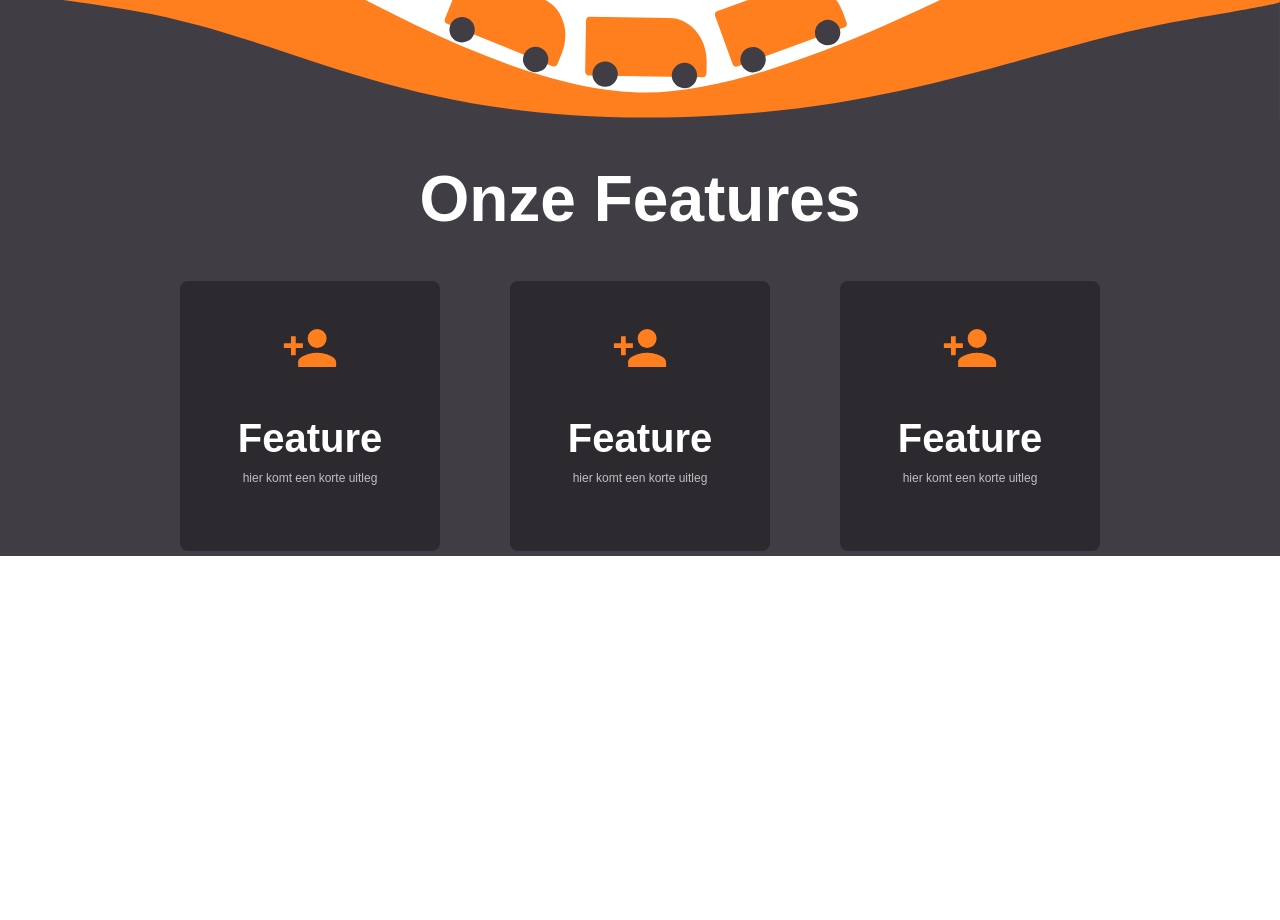
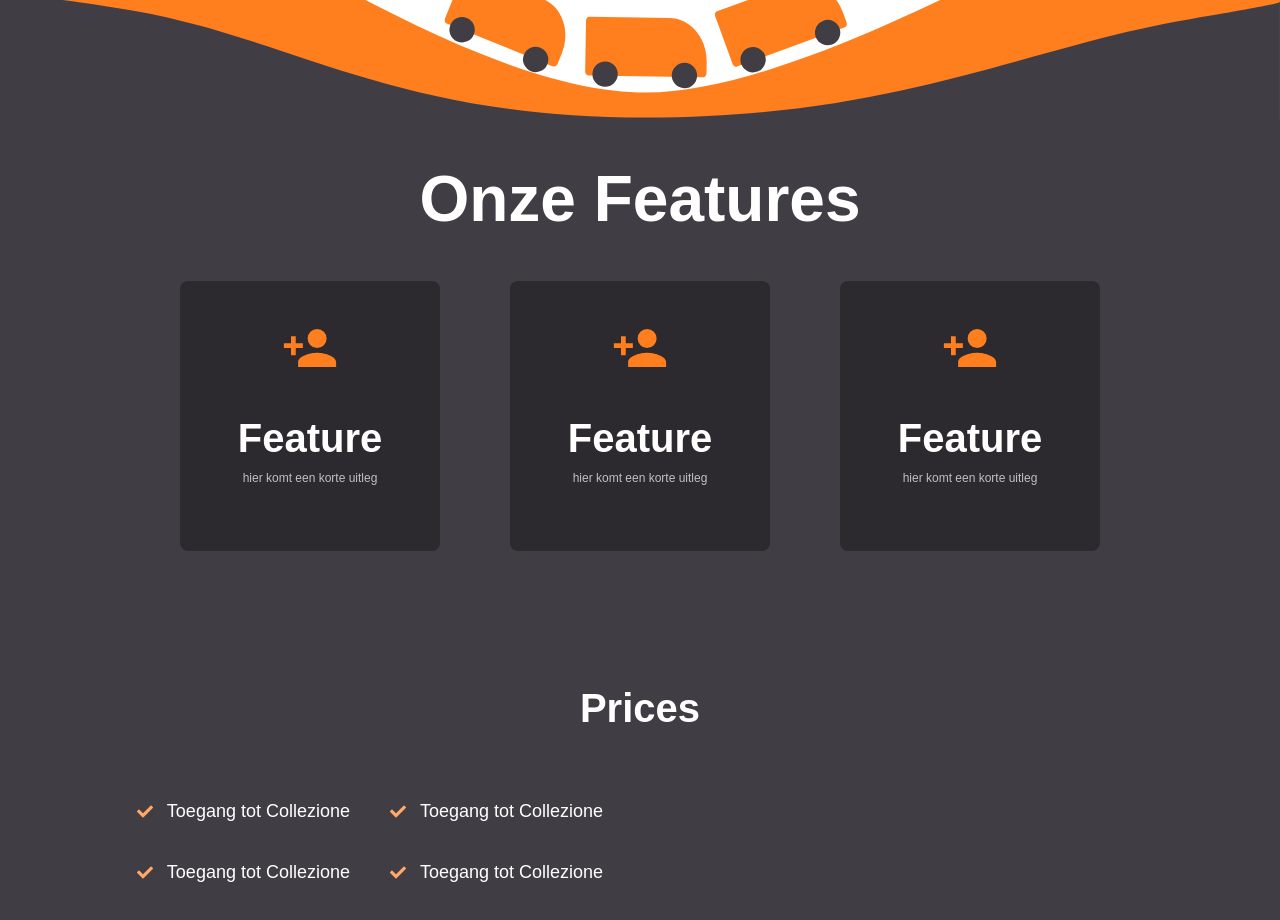
Before and after one commit to ScottZ2004/Collezione, a React (Create React App) app: page / in a window 1280 px wide. Shown: the part 1500-2420 px from the top of the page. Before the commit the page ends 2056 px from the top, so only its background shows below. Built offline with nearby package versions, Linux system fonts and the light colour scheme; a web font is replaced by a local one.

Commit message:
begin gemaakt aan Prices component

```diff
--- a/src/Components/Features/Features.css
+++ b/src/Components/Features/Features.css
@@ -11,6 +11,7 @@
 .features__h1{
     margin-top: 4rem;
     font-size: 6.4rem;
+    text-align: center;
 }
 
 .features__container{
--- a/src/Components/Homepage/Homepage.css
+++ b/src/Components/Homepage/Homepage.css
@@ -5,8 +5,10 @@
 
 .homepage__light{
     background: #FFFFFF;
+    color: #413D45;
 }
 
 .homepage__dark{
     background: #413D45;
+    color: #FFFFFF;
 }
--- a/src/Components/Homepage/Homepage.js
+++ b/src/Components/Homepage/Homepage.js
@@ -2,6 +2,7 @@ import Navigation from "../Navigation/Navigation";
 import Header from "../Header/Header";
 import About from "../About/About";
 import Features from "../Features/Features";
+import Prices from "../Prices/Prices";
 import "./Homepage.css";
 const Homepage = () => {
     const itemsList = [
@@ -56,6 +57,7 @@ const Homepage = () => {
             </section>
             <section className="homepage__dark">
                 <Features/>
+                <Prices/>
             </section>
 
         </>
--- /dev/null
+++ b/src/Components/Prices/Prices.css
@@ -0,0 +1,38 @@
+.prices{
+    margin-top: 10rem;
+    display: flex;
+    flex-direction: column;
+    justify-content: center;
+}
+
+.prices__h1{
+    font-size: 4rem;
+    display: flex;
+    justify-content: center;
+    margin: 3rem;
+}
+
+.prices__check_container{
+    display: flex;
+    justify-content: center;
+    flex-wrap: wrap;
+    margin: 2rem;
+    max-width: 70rem;
+}
+
+.prices__check{
+    display: flex;
+    flex-direction: row;
+    align-items: center;
+    gap: 1.4rem;
+    margin: 2rem;
+}
+
+.prices__check__svg{
+    height: 1.3rem;
+    width: 1.6rem;
+}
+
+.prices__check__p{
+    font-size: 1.8rem;
+}
--- /dev/null
+++ b/src/Components/Prices/Prices.js
@@ -0,0 +1,38 @@
+import "./Prices.css";
+
+const Prices = () =>{
+    return(
+        <section className="prices">
+            <h1 className="prices__h1">Prices</h1>
+            <div className="prices__check_container">
+                <div className="prices__check">
+                    <svg className="prices__check__svg" xmlns="http://www.w3.org/2000/svg" width="36" height="26.846" viewBox="0 0 36 26.846">
+                        <path id="Icon_awesome-check" data-name="Icon awesome-check" d="M12.227,30.9.527,19.2a1.8,1.8,0,0,1,0-2.546L3.073,14.1a1.8,1.8,0,0,1,2.546,0L13.5,21.986,30.382,5.1a1.8,1.8,0,0,1,2.546,0L35.473,7.65a1.8,1.8,0,0,1,0,2.546l-20.7,20.7A1.8,1.8,0,0,1,12.227,30.9Z" transform="translate(0 -4.577)" fill="#ffa867"/>
+                    </svg>
+                    <p className="prices__check__p">Toegang tot Collezione</p>
+                </div>
+                <div className="prices__check">
+                    <svg className="prices__check__svg" xmlns="http://www.w3.org/2000/svg" width="36" height="26.846" viewBox="0 0 36 26.846">
+                        <path id="Icon_awesome-check" data-name="Icon awesome-check" d="M12.227,30.9.527,19.2a1.8,1.8,0,0,1,0-2.546L3.073,14.1a1.8,1.8,0,0,1,2.546,0L13.5,21.986,30.382,5.1a1.8,1.8,0,0,1,2.546,0L35.473,7.65a1.8,1.8,0,0,1,0,2.546l-20.7,20.7A1.8,1.8,0,0,1,12.227,30.9Z" transform="translate(0 -4.577)" fill="#ffa867"/>
+                    </svg>
+                    <p className="prices__check__p">Toegang tot Collezione</p>
+                </div>
+                <div className="prices__check">
+                    <svg className="prices__check__svg" xmlns="http://www.w3.org/2000/svg" width="36" height="26.846" viewBox="0 0 36 26.846">
+                        <path id="Icon_awesome-check" data-name="Icon awesome-check" d="M12.227,30.9.527,19.2a1.8,1.8,0,0,1,0-2.546L3.073,14.1a1.8,1.8,0,0,1,2.546,0L13.5,21.986,30.382,5.1a1.8,1.8,0,0,1,2.546,0L35.473,7.65a1.8,1.8,0,0,1,0,2.546l-20.7,20.7A1.8,1.8,0,0,1,12.227,30.9Z" transform="translate(0 -4.577)" fill="#ffa867"/>
+                    </svg>
+                    <p className="prices__check__p">Toegang tot Collezione</p>
+                </div>
+                <div className="prices__check">
+                    <svg className="prices__check__svg" xmlns="http://www.w3.org/2000/svg" width="36" height="26.846" viewBox="0 0 36 26.846">
+                        <path id="Icon_awesome-check" data-name="Icon awesome-check" d="M12.227,30.9.527,19.2a1.8,1.8,0,0,1,0-2.546L3.073,14.1a1.8,1.8,0,0,1,2.546,0L13.5,21.986,30.382,5.1a1.8,1.8,0,0,1,2.546,0L35.473,7.65a1.8,1.8,0,0,1,0,2.546l-20.7,20.7A1.8,1.8,0,0,1,12.227,30.9Z" transform="translate(0 -4.577)" fill="#ffa867"/>
+                    </svg>
+                    <p className="prices__check__p">Toegang tot Collezione</p>
+                </div>
+            </div>
+        </section>
+
+    );
+}
+
+export default Prices;
```
